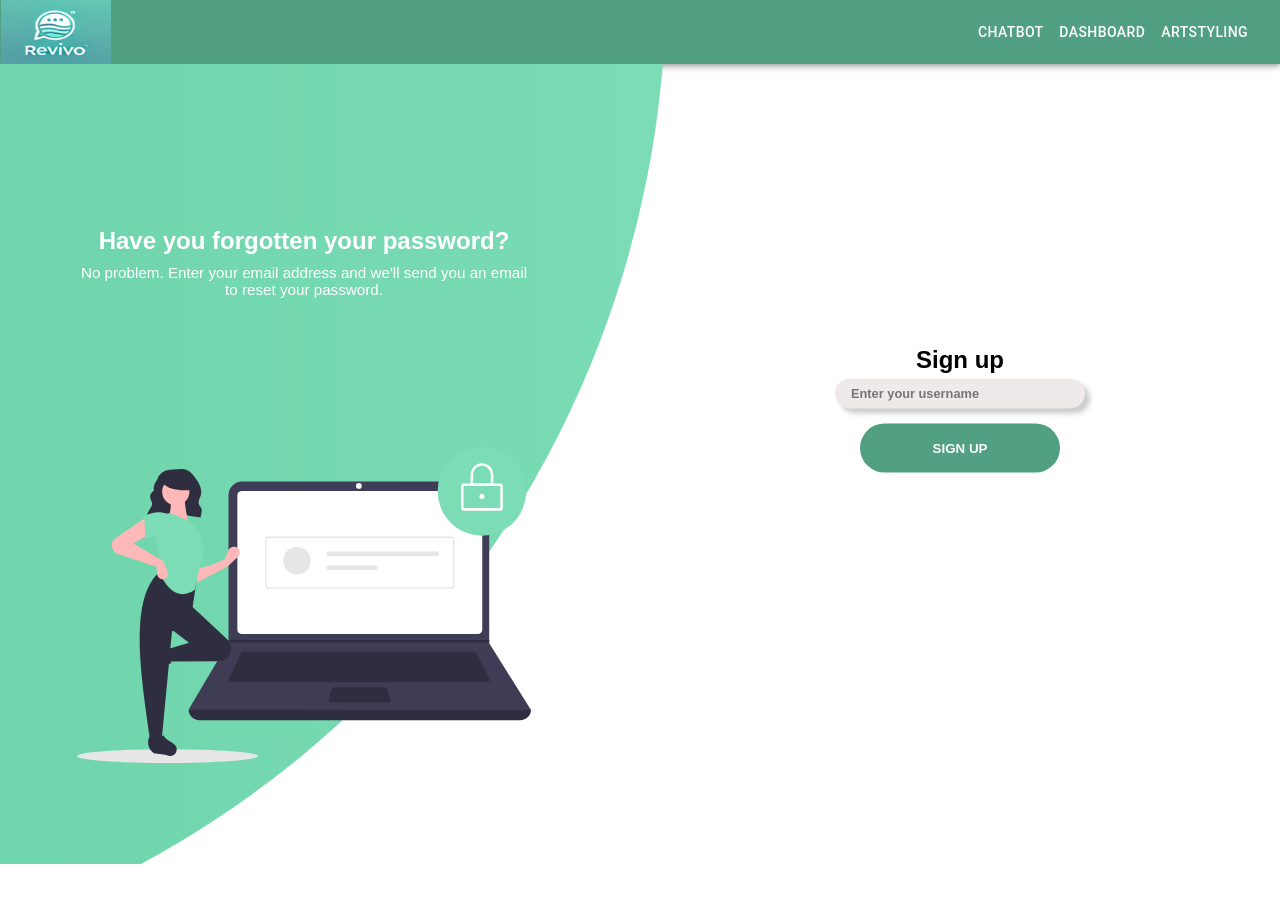
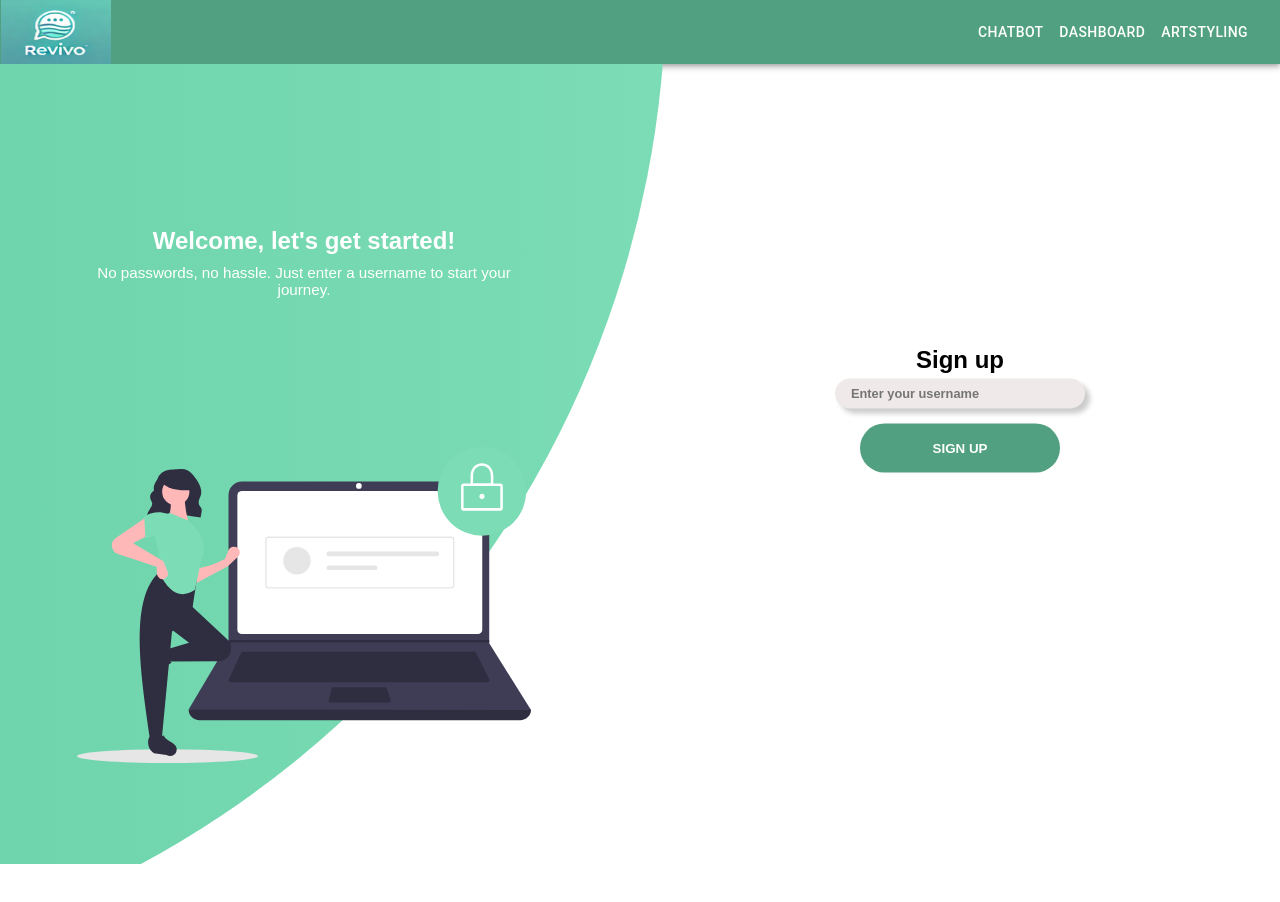
Before and after one commit to JohannCardona/Revivo, a React (Create React App) app in the folder frontend/: page / in a window 1280 px wide. Shown: the top 902 px of the page. Built offline with nearby package versions, Linux system fonts and the light colour scheme.

Commit message:
Update NewUser.jsx

```diff
--- a/frontend/src/components/login/NewUser.jsx
+++ b/frontend/src/components/login/NewUser.jsx
@@ -54,10 +54,9 @@ function NewUser({ onRegister }) {
       <div className="new-panels-container">
         <div className="new-panel new-left-panel">
           <div className="new-panel-content">
-            <h3>Have you forgotten your password?</h3>
+            <h3>Welcome, let's get started!</h3>
             <p>
-              No problem. Enter your email address and we'll send you an email
-              to reset your password.
+              No passwords, no hassle. Just enter a username to start your journey.
             </p>
           </div>
           <img src={login} className="image" alt="sign in logo" />
```
